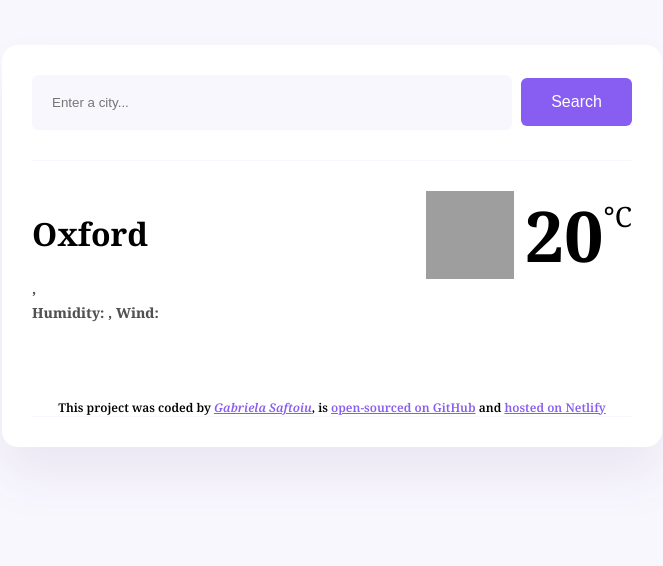
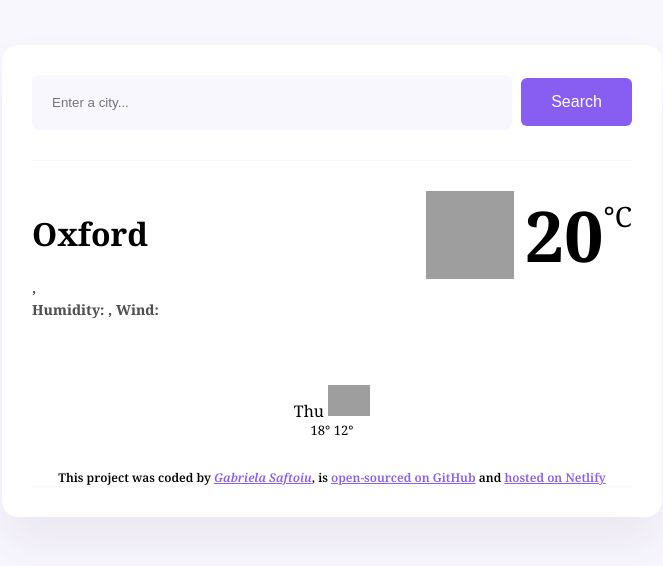
Before and after one commit to Gabri-Sa/Meteo, a plain HTML site: page index.html in a window 1280 px wide. Shown: the whole page, without its empty margins (308-971 px from the left). Drawn offline with nearby package versions, Linux system fonts and the light colour scheme; no server answers; grey boxes are pictures that could not be loaded.

Commit message:
Added forecast HTML and CSS

```diff
--- a/index.html
+++ b/index.html
@@ -49,6 +49,33 @@
         </div>
       </div>
     </main>
+    <div class="weather-forecast">
+      <div class="row">
+        <div class="col-2">
+          <div class="weather-forecast-date">
+
+          </div>
+          Thu
+          <img src="http://shecodes-assets.s3.amazonaws.com/api/weather/icons/rain-day.png" alt="" width="42" />
+
+          <div class="weather-forecast-temperatures">
+            <span class="weather-forecats-temperature-max">
+              18°
+            </span>
+            <span class="weather-forecats-temperature-min">
+              12°
+            </span>
+
+          </div>
+
+
+
+        </div>
+
+
+      </div>
+
+    </div>
     <footer> This project was coded by
       <a href="https://github.com/Gabri-Sa/" target="_blank">
         <em>Gabriela Saftoiu</em></a>, is
--- a/src/style.css
+++ b/src/style.css
@@ -48,14 +48,14 @@ main {
 
 .weather-app-city {
   margin: 0;
-  font-size: 88px;
-  line-height: 78px;
+  font-size: 98px;
+  line-height: 88px;
 }
 
 .weather-app-details {
   font-size: 14px;
   color: rgba(19, 16, 16, 0.733);
-  line-height: 24px;
+  line-height: 22px;
   font-weight: 750;
 }
 .weather-app-details strong {
@@ -82,6 +82,23 @@ main {
   font-size: 28px;
 }
 
+.weather-forecast {
+  margin-top: 20px;
+  text-align: center;
+}
+
+.weather-forecast-date {
+  font-size: 16px;
+  opacity: 0.5;
+}
+
+.weather-forecast-temperatures {
+  font-size: 13px;
+}
+.weather-forecats-temperature-min {
+  opacity: 0.5px;
+}
+
 footer {
   border-bottom: 1px solid #f9f7fe;
   padding: 30px 0 0 0;
```
